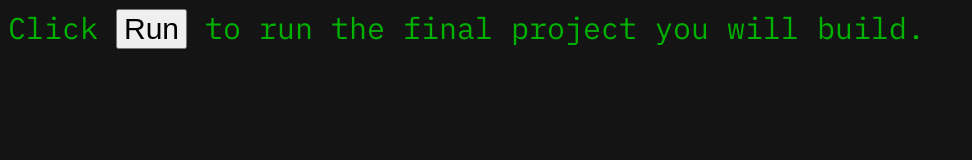
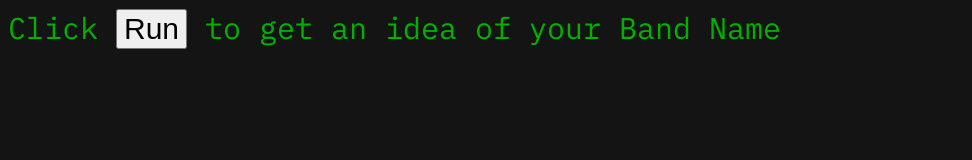
Before and after one commit to Nivedh555/Band-Generator.py, a plain HTML site: page index.html in a window 1280 px wide. Shown: the whole page, without its empty margins (0-972 px from the left). Drawn offline with nearby package versions, Linux system fonts and the light colour scheme.

Commit message:
Update index.html

```diff
--- a/index.html
+++ b/index.html
@@ -17,7 +17,7 @@
 
 <body>
   <div class="terminal" id="Terminal">
-    <div class="console-line">Click <button id="run-button">Run</button> to run the final project you will build.</div>
+    <div class="console-line">Click <button id="run-button">Run</button> to get an idea of your Band Name</div>
     <div id="Content"></div>
 
   </div>
```
